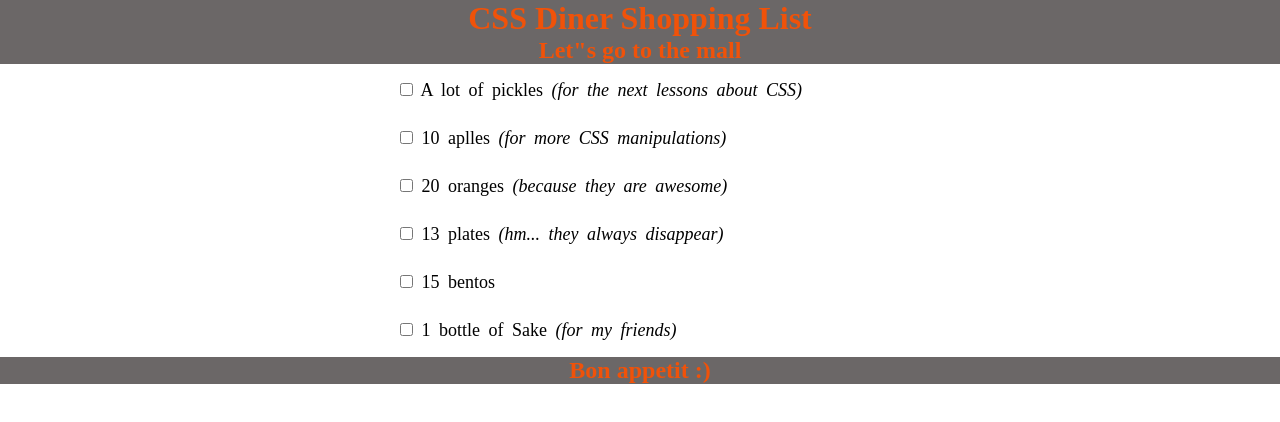
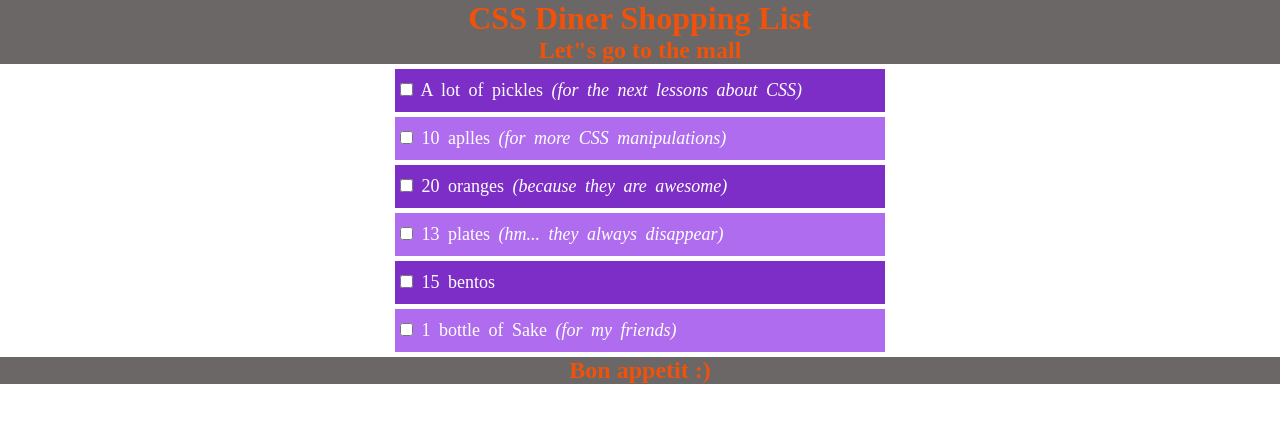
Before and after one commit to Katiasun/Lesson6_part2, a plain HTML site: page index.html in a window 1280 px wide. Drawn offline with Linux system fonts and the light colour scheme.

Commit message:
added all li

```diff
--- a/css/style.css
+++ b/css/style.css
@@ -18,6 +18,8 @@ ul {
 }
 li {
   list-style: none;
+  color: white;
+
   padding: 10px 5px;
   margin: 5px;
   border-top: 1px solid transparent;
@@ -26,6 +28,15 @@ li {
 li:hover {
   border-top: 1px solid white;
   border-bottom: 1px solid white;
+}
+li:nth-child(odd) {
+  background-color: rgb(125, 46, 199);
+}
+li:nth-child(even) {
+  background-color: rgb(175, 108, 238);
+}
+li:active {
+  background-color: rgb(216, 50, 86);
 }
 input[type="checkbox"]:checked + label {
   text-decoration: line-through;
```
